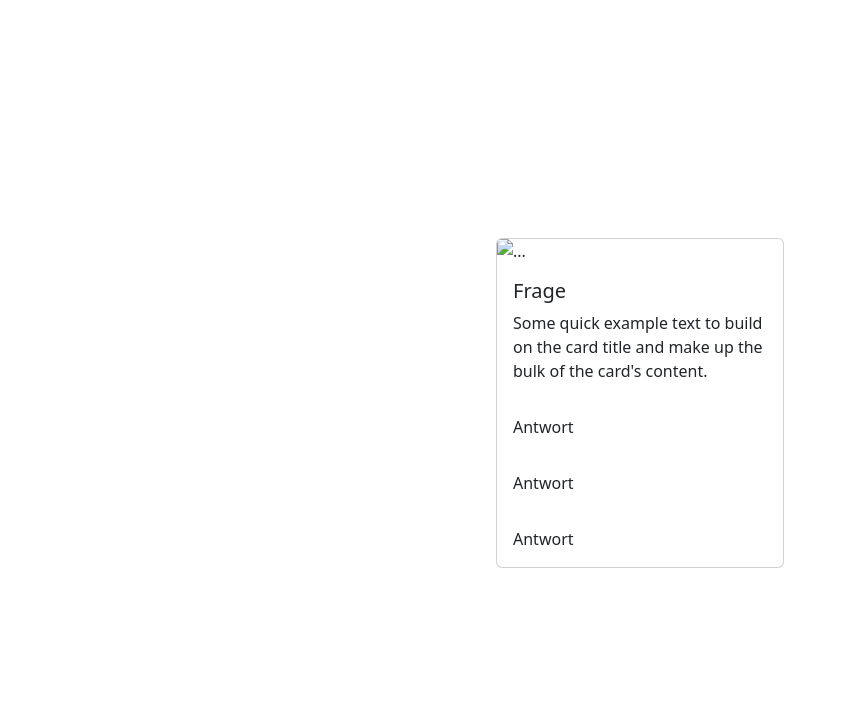
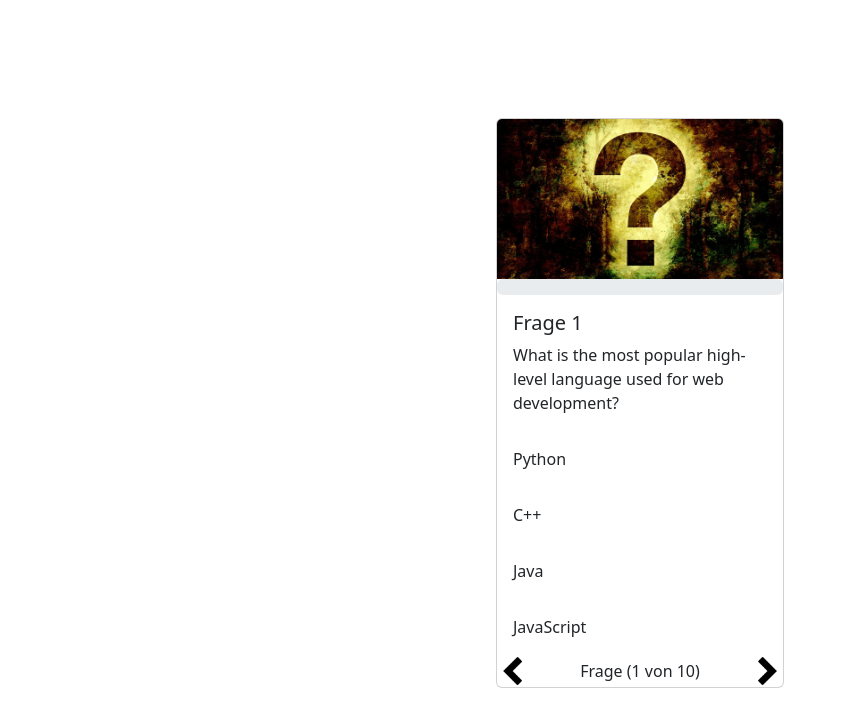
Before and after one commit to FabianKWirth/quiz-app, a website: page index.html in a window 1280 px wide. Shown: the part 53-780 px from the top of the page, without its empty margins (0-845 px from the left). Drawn offline with nearby package versions, Linux system fonts and the light colour scheme.

Commit message:
initialized question-functionality

```diff
--- a/index.html
+++ b/index.html
@@ -8,33 +8,37 @@
     <meta name='viewport' content='width=device-width, initial-scale=1'>
     <link rel='stylesheet' type='text/css' media='screen' href='main.css'>
     <link rel='stylesheet' type='text/css' media='screen' href='./node_modules/bootstrap/dist/css/bootstrap.min.css'>
+    <script src='question.js'></script>
     <script src='main.js'></script>
+
     <link rel="icon" type="image/x-icon" href="./icon/logo.png">
 </head>
 
-<body>
+<body onload="init()">
     <h1>Quiz App</h1>
     <div class="container">
         <div class="card" style="width: 18rem;">
-            <img src="..." class="card-img-top" alt="...">
+            <img src="./img/question-mark.jpg" class="card-img-top" alt="Fragezeichen">
+            <div id="progress-bar"></div>
             <div class="card-body">
-                <h5 class="card-title">Frage</h5>
-                <p class="card-text">Some quick example text to build on the card title and make up the bulk of the
-                    card's content.</p>
+                <h5 class="card-title" id="question-title"></h5>
+                <p class="card-text" id="question-text"></p>
             </div>
 
-            <div class="card-body">
-                <p class="card-text">Antwort</p>
+            <div id="answers">
             </div>
 
-            <div class="card-body">
-                <p class="card-text">Antwort</p>
-            </div>
 
-            <div class="card-body">
-                <p class="card-text">Antwort</p>
-            </div>
+            <nav class='nav'>
+                <img class='nav-icon' src="icon/chevron-left.png" onclick="goToPreviousQuestion()">
+                <div id="progress-text" class="progress-text"></div>
+                <img class='nav-icon' src="icon/chevron-right.png" onclick="goToNextQuestion()">
+            </nav>
+
+
         </div>
+
+
     </div>
 </body>
 
--- a/main.css
+++ b/main.css
@@ -10,3 +10,34 @@ body {
     align-items: center;
     min-height: 100vh;
 }
+
+
+.trueQuestion{
+    background-color: green;
+}
+
+.falseQuestion{
+    background-color: tomato;
+}
+
+.nav{
+    width:100%;
+    display: flex;
+    justify-content: space-between;
+    align-items: center;
+    flex-direction: row;
+
+}
+
+.nav-icon{
+    cursor: pointer;
+    object-fit: cover;
+    height:32px;
+    width:32px;
+}
+
+.progress-text{
+    display: flex;
+    align-items: center;
+    justify-content: center;
+}
--- a/main.js
+++ b/main.js
@@ -0,0 +1,198 @@
+let currentQuestion = 0;
+
+//If questions just got are initiated -> shuffle them
+shuffleQuestions();
+
+//If questions have already been initiated -> overwrite initiated question data with the locally saved data
+loadItems();
+
+
+
+
+function init() {
+    render();
+}
+
+function saveItems() {
+    let questionsText = JSON.stringify(questions);
+    localStorage.setItem('questions', questionsText);
+}
+
+function loadItems() {
+    let questionsText = localStorage.getItem('questions');
+    if (questionsText) {
+        questions = JSON.parse(questionsText);
+    }
+    console.log(questions);
+}
+
+
+function shuffleQuestions() {
+    for (let i = 0; i < questions.length; i++) {
+        questions[i]['Answers'] = shuffle(questions[i]['Answers']);
+    }
+}
+
+function render() {
+    renderQuestion();
+    renderAnswers();
+    renderProgress();
+    saveItems();
+}
+
+
+function renderQuestion() {
+    console.log(questions);
+    document.getElementById("question-title").innerHTML = `Frage ${currentQuestion + 1}`;
+    document.getElementById("question-text").innerHTML = questions[currentQuestion]["Question"];
+
+}
+
+
+function renderAnswers() {
+    let answers = (questions[currentQuestion]["Answers"]);
+    document.getElementById("answers").innerHTML = getAnswersHtml(answers);
+
+    //If the User has already given an answer for this question
+    if(questions[currentQuestion]["Selected"]!=null){
+        checkQuestion(questions[currentQuestion]["Selected"]);
+    }
+}
+
+
+function getAnswersHtml(answers) {
+    let html = "";
+
+    for (let i = 0; i < answers.length; i++) {
+        html += `<div class="card-body">
+        <p class="card-text" id="answer_${i}" onClick="checkQuestion(${i})">${answers[i]}</p>
+        </div>`;
+    }
+
+    return html;
+}
+
+
+function checkQuestion(answerId) {
+    let answerState = answerValidation(answerId);
+
+    if (answerState) {
+        setAnswerCorrect(answerId);
+    } else {
+        setAnswerWrong(answerId);
+        setTrueQuestionCorrect();
+    }
+    setSelectedAnswer(answerId);
+}
+
+
+function answerValidation(answerId) {
+    return questions[currentQuestion]["Answers"][answerId] == questions[currentQuestion]["CorrectAnswer"];
+}
+
+
+function setAnswerWrong(answerId) {
+    document.getElementById(`answer_${answerId}`).classList.add('falseQuestion');
+}
+
+
+function setSelectedAnswer(answerId){
+    questions[currentQuestion]["Selected"]=answerId;
+    renderProgress();
+    saveItems();
+}
+
+function setAnswerCorrect(answerId) {
+    document.getElementById(`answer_${answerId}`).classList.add('trueQuestion');
+}
+
+
+function setTrueQuestionCorrect() {
+    let answerState = false;
+    for (let i = 0; i < questions[currentQuestion]["Answers"].length; i++) {
+        answerState = answerValidation([i]);
+        if (answerState) {
+            setAnswerCorrect(i);
+            break;
+        };
+    }
+}
+
+
+function renderProgress() {
+    document.getElementById("progress-bar").innerHTML = getProgressBarHtml();
+    document.getElementById("progress-text").innerHTML = getProgressInformationHtml();
+}
+
+
+
+function getProgressInformationHtml() {
+    return `Frage (${currentQuestion + 1} von ${questions.length})`;
+}
+
+
+function getProgressBarHtml() {
+    if (questions.length > 0) {
+        let progressValue = (getAnsweredQuestionsAmount() / questions.length) * 100;
+        html = `<div class="progress">
+            <div class="progress-bar progress-bar-striped progress-bar-animated" role="progressbar" style="width: ${progressValue}%" aria-valuenow="25" aria-valuemin="0" aria-valuemax="100">${progressValue}%</div>
+        </div>`;
+    } else {
+        html = ``;
+    }
+    return html;
+}
+
+
+function getAnsweredQuestionsAmount() {
+    amount = 0;
+    for (const arrayElement of questions) {
+        if (arrayElement["Selected"] != null) {
+            amount++;
+        }
+    }
+    return amount;
+}
+
+
+function goToNextQuestion() {
+    if (currentQuestion < (questions.length - 1)) {
+        currentQuestion++;
+        render();
+    } else {
+        if (getAnsweredQuestionsAmount() == questions.length) {
+            completeQuiz();
+        }
+    }
+
+
+}
+
+function completeQuiz() {
+    alert("Fertig");
+}
+
+function goToPreviousQuestion() {
+    if (currentQuestion > 0) {
+        currentQuestion--;
+    }
+    render();
+}
+
+function shuffle(array) {
+    let currentIndex = array.length, randomIndex;
+
+    // While there remain elements to shuffle.
+    while (currentIndex != 0) {
+
+        // Pick a remaining element.
+        randomIndex = Math.floor(Math.random() * currentIndex);
+        currentIndex--;
+
+        // And swap it with the current element.
+        [array[currentIndex], array[randomIndex]] = [
+            array[randomIndex], array[currentIndex]];
+    }
+
+    return array;
+}
--- /dev/null
+++ b/question.js
@@ -0,0 +1,83 @@
+//Questions are generated by ChatGpt
+let questions = [
+    {
+      "Question": "What is the most popular high-level language used for web development?",
+      "Answers": ["JavaScript", "Python", "Java", "C++"],
+      "CorrectAnswer": "JavaScript",
+      "Completed": 0,
+      "Category": "Web Development",
+      "Selected": null
+    },
+    {
+      "Question": "Which language is often referred to as the 'mother of all programming languages'?",
+      "Answers": ["C", "Python", "Ruby", "Swift"],
+      "CorrectAnswer": "C",
+      "Completed": 0,
+      "Category": "General Programming",
+      "Selected": null
+    },
+    {
+      "Question": "Which language is commonly used for native iOS app development?",
+      "Answers": ["Swift", "Kotlin", "Objective-C", "C#"],
+      "CorrectAnswer": "Swift",
+      "Completed": 0,
+      "Category": "Mobile App Development",
+      "Selected": null
+    },
+    {
+      "Question": "Which programming language is frequently used for data science and machine learning?",
+      "Answers": ["R", "Java", "C++", "Go"],
+      "CorrectAnswer": "R",
+      "Completed": 0,
+      "Category": "Data Science",
+      "Selected": null
+    },
+    {
+      "Question": "Which language is often used for scripting and automation tasks in Unix-based systems?",
+      "Answers": ["Bash", "Perl", "Lua", "PowerShell"],
+      "CorrectAnswer": "Bash",
+      "Completed": 0,
+      "Category": "Scripting",
+      "Selected": null
+    },
+    {
+      "Question": "Which language is commonly used for Android app development?",
+      "Answers": ["Java", "C#", "Dart", "Objective-C"],
+      "CorrectAnswer": "Java",
+      "Completed": 0,
+      "Category": "Mobile App Development",
+      "Selected": null
+    },
+    {
+      "Question": "Which language, developed by Google, is used in web development and server applications?",
+      "Answers": ["Go", "TypeScript", "Ruby", "Scala"],
+      "CorrectAnswer": "Go",
+      "Completed": 0,
+      "Category": "Web Development",
+      "Selected": null
+    },
+    {
+      "Question": "Which language is frequently used for embedded systems and low-level programming?",
+      "Answers": ["C++", "Rust", "Python", "PHP"],
+      "CorrectAnswer": "C++",
+      "Completed": 0,
+      "Category": "Embedded Systems",
+      "Selected": null
+    },
+    {
+      "Question": "Which language, specifically designed for easy and fast web application development, uses a Ruby-based framework?",
+      "Answers": ["Ruby", "Python", "PHP", "Perl"],
+      "CorrectAnswer": "Ruby",
+      "Completed": 0,
+      "Category": "Web Development",
+      "Selected": null
+    },
+    {
+      "Question": "Which language, developed by JetBrains, aims to be a better alternative to Java?",
+      "Answers": ["Kotlin", "Scala", "Groovy", "Ceylon"],
+      "CorrectAnswer": "Kotlin",
+      "Completed": 0,
+      "Category": "General Programming",
+      "Selected": null
+    }
+  ]
```
Also changed, not shown: icon/chevron-left.png (added), icon/chevron-right.png (added), img/question-mark.jpg (added).
